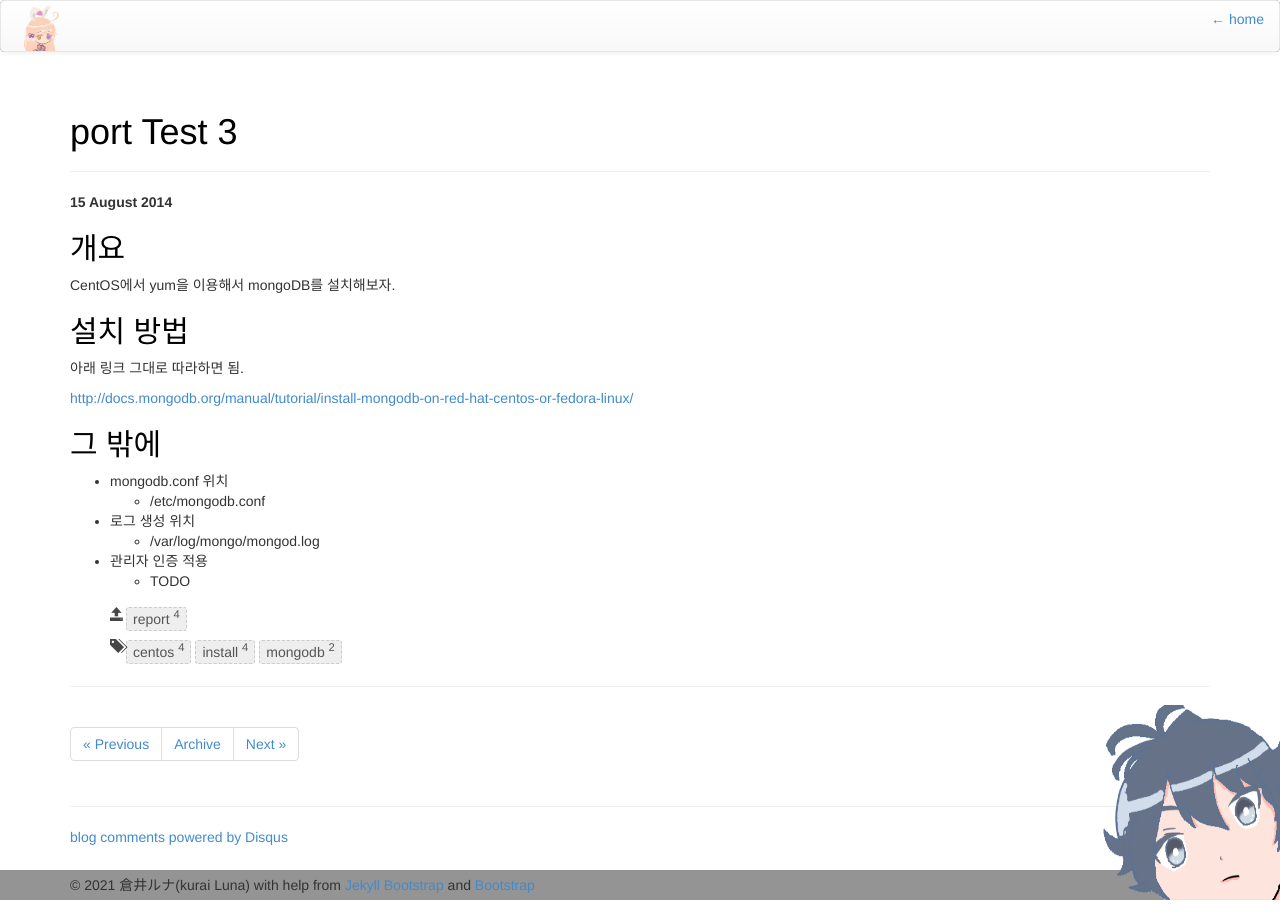
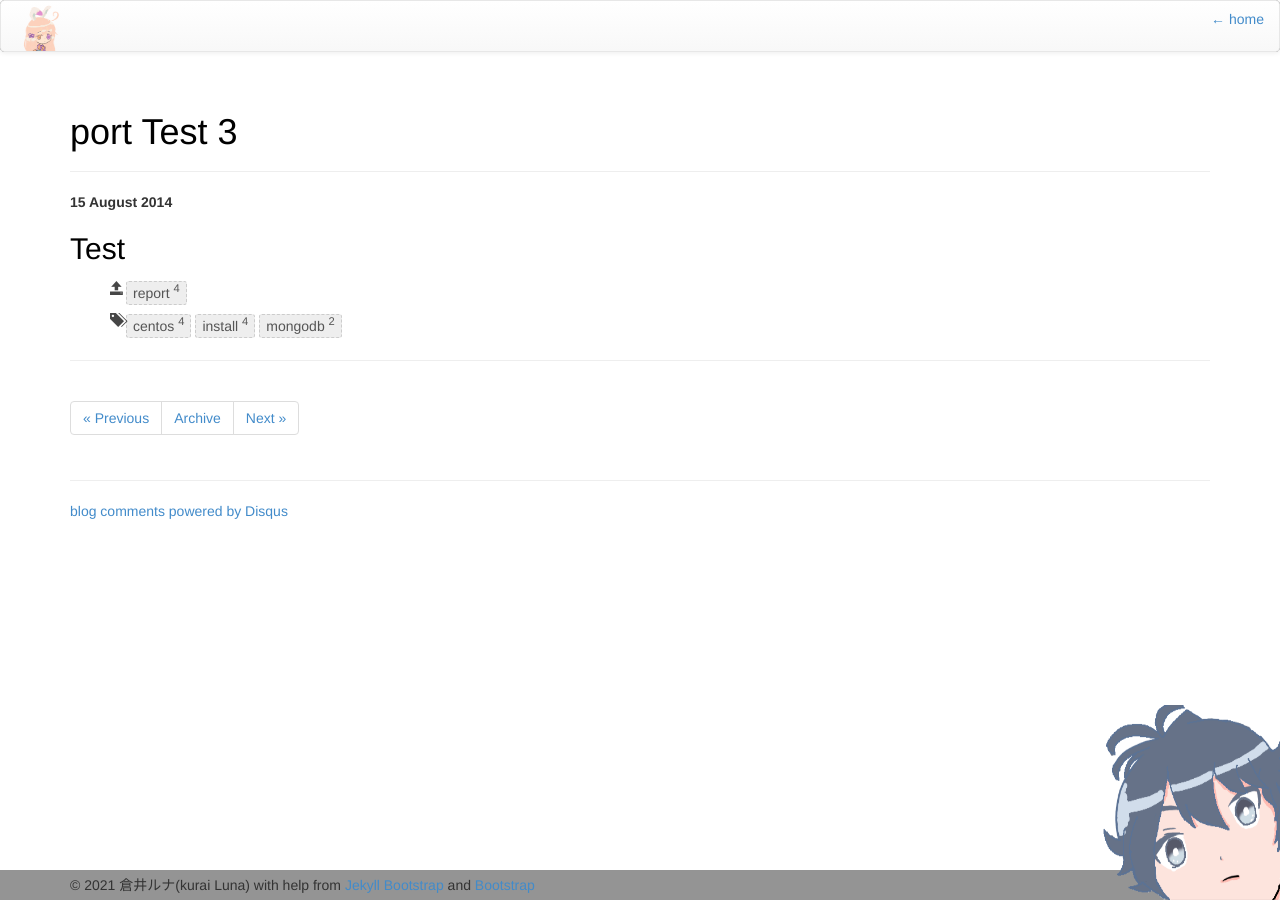
Before and after one commit to KuraiLuna/KuraiLuna4.github.io, a Jekyll site: the page built from _posts/report/2014-08-15-port_Test 3.md, in a window 1280 px wide. Built offline with Jekyll 4.4.1, drawn with Linux system fonts in a browser that asks for light colours; nearby versions of some CDN libraries; comment, search, counter and statistics services are not loaded.

Commit message:
작성 될 포스트들

```diff
--- a/_posts/report/2014-08-15-port_Test 3.md
+++ b/_posts/report/2014-08-15-port_Test 3.md
@@ -6,26 +6,5 @@ tags : [centos, install, mongodb]
 ---
 {% include JB/setup %}
 
-개요
+Test
 ----
-
-CentOS에서 yum을 이용해서 mongoDB를 설치해보자.
-
-설치 방법
----------
-
-아래 링크 그대로 따라하면 됨.
-
-<http://docs.mongodb.org/manual/tutorial/install-mongodb-on-red-hat-centos-or-fedora-linux/>
-
-그 밖에
--------
-
--   mongodb.conf 위치
-    -   /etc/mongodb.conf
-
--   로그 생성 위치
-    -   /var/log/mongo/mongod.log
-
--   관리자 인증 적용
-    -   TODO
```
